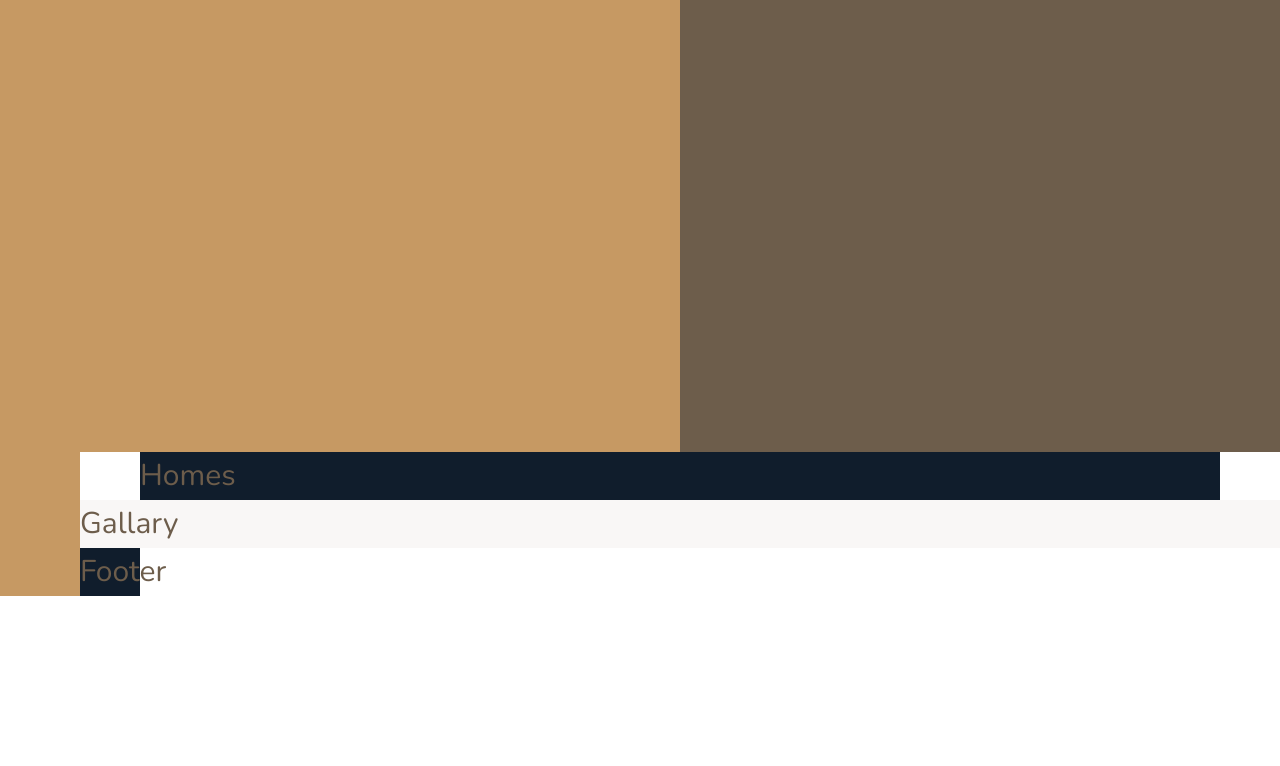
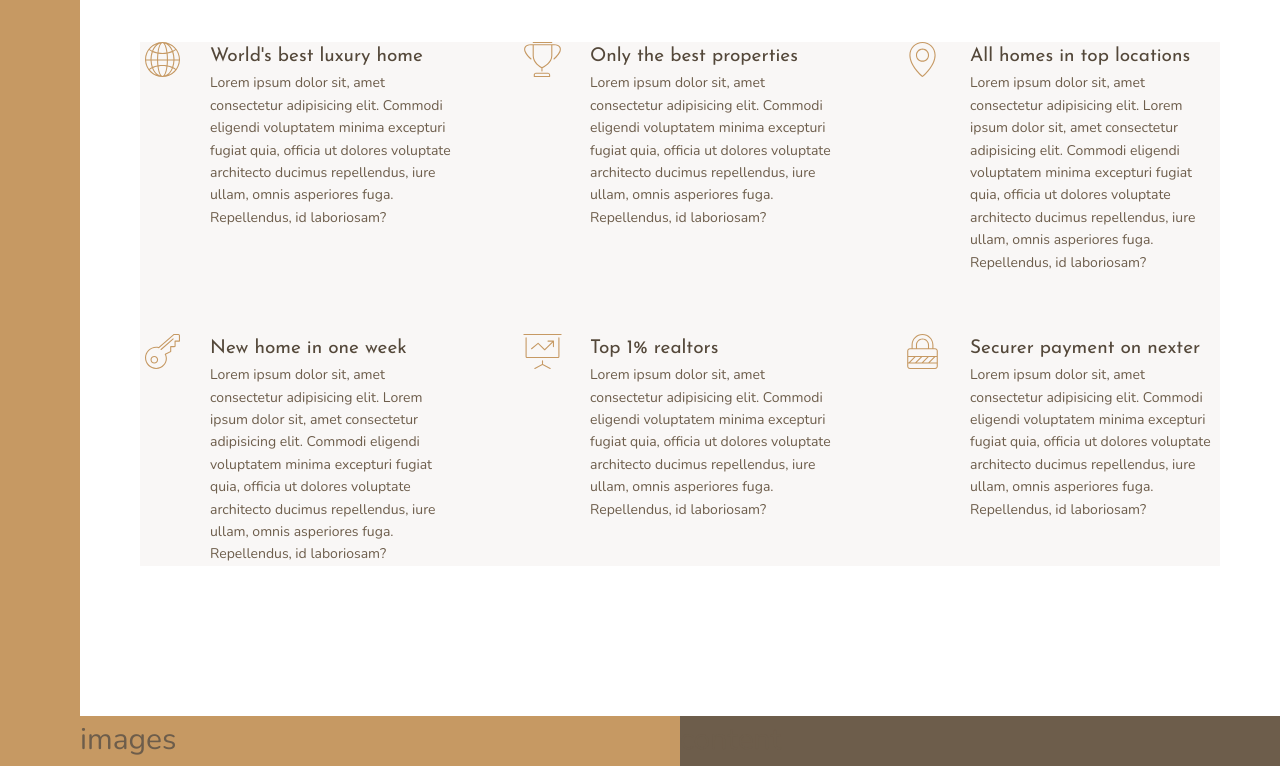
Before and after one commit to pandyapurvi/css-grid, a website: page starter/index.html in a window 1280 px wide. Shown: the part 748-1514 px from the top of the page. Before the commit the page ends 1344 px from the top, so only its background shows below. Drawn offline with nearby package versions, Linux system fonts and the light colour scheme.

Commit message:
build a feature section

```diff
--- a/starter/index.html
+++ b/starter/index.html
@@ -21,8 +21,52 @@
         <div class="realtors">
             Realtors
         </div>
+
         <section class="features">
-            Features
+            <div class="feature">
+                <svg class="feature__icon">
+                    <use xlink:href="img/sprite.svg#icon-global"></use>
+                </svg>
+                <h4 class="heading-4 heading-4--dark">World's best luxury home</h4>
+                <p class="feature__text">Lorem ipsum dolor sit, amet consectetur adipisicing elit. Commodi eligendi voluptatem minima excepturi fugiat quia, officia ut dolores voluptate architecto ducimus repellendus, iure ullam, omnis asperiores fuga. Repellendus, id laboriosam?</p>
+            </div>
+
+            <div class="feature">
+                <svg class="feature__icon">
+                    <use xlink:href="img/sprite.svg#icon-trophy"></use>
+                </svg>
+                <h4 class="heading-4 heading-4--dark">Only the best properties</h4>
+                <p class="feature__text">Lorem ipsum dolor sit, amet consectetur adipisicing elit. Commodi eligendi voluptatem minima excepturi fugiat quia, officia ut dolores voluptate architecto ducimus repellendus, iure ullam, omnis asperiores fuga. Repellendus, id laboriosam?</p>
+            </div>
+            <div class="feature">
+                <svg class="feature__icon">
+                    <use xlink:href="img/sprite.svg#icon-map-pin"></use>
+                </svg>
+                <h4 class="heading-4 heading-4--dark">All homes in top locations</h4>
+                <p class="feature__text">Lorem ipsum dolor sit, amet consectetur adipisicing elit. Lorem ipsum dolor sit, amet consectetur adipisicing elit. Commodi eligendi voluptatem minima excepturi fugiat quia, officia ut dolores voluptate architecto ducimus repellendus, iure ullam, omnis asperiores fuga. Repellendus, id laboriosam?</p>
+            </div>
+            <div class="feature">
+                <svg class="feature__icon">
+                    <use xlink:href="img/sprite.svg#icon-key"></use>
+                </svg>
+                <h4 class="heading-4 heading-4--dark">New home in one week</h4>
+                <p class="feature__text">Lorem ipsum dolor sit, amet consectetur adipisicing elit. Lorem ipsum dolor sit, amet consectetur adipisicing elit. Commodi eligendi voluptatem minima excepturi fugiat quia, officia ut dolores voluptate architecto ducimus repellendus, iure ullam, omnis asperiores fuga. Repellendus, id laboriosam?</p>
+            </div>
+            <div class="feature">
+                <svg class="feature__icon">
+                    <use xlink:href="img/sprite.svg#icon-presentation"></use>
+                </svg>
+                <h4 class="heading-4 heading-4--dark">Top 1% realtors</h4>
+                <p class="feature__text">Lorem ipsum dolor sit, amet consectetur adipisicing elit. Commodi eligendi voluptatem minima excepturi fugiat quia, officia ut dolores voluptate architecto ducimus repellendus, iure ullam, omnis asperiores fuga. Repellendus, id laboriosam?</p>
+            </div>
+            <div class="feature">
+                <svg class="feature__icon">
+                    <use xlink:href="img/sprite.svg#icon-lock"></use>
+                </svg>
+                <h4 class="heading-4 heading-4--dark">Securer payment on nexter</h4>
+                <p class="feature__text">Lorem ipsum dolor sit, amet consectetur adipisicing elit. Commodi eligendi voluptatem minima excepturi fugiat quia, officia ut dolores voluptate architecto ducimus repellendus, iure ullam, omnis asperiores fuga. Repellendus, id laboriosam?</p>
+            </div>
+
         </section>
         <div class="story__picture">
             images
--- a/starter/sass/_features.scss
+++ b/starter/sass/_features.scss
@@ -1,4 +1,27 @@
 .features {
 	background-color: $color-grey-light-1;
 	grid-column: center-start / center-end;
+	margin: 15rem 0;
+	display: grid;
+	// grid-template-columns: repeat(3, 1fr);
+	grid-template-columns: repeat(auto-fit, minmax(25rem, 1fr));
+	grid-gap: 6rem;
+	align-items: start;
 }
+
+.feature {
+	display: grid;
+	grid-template-columns: min-content 1fr;
+	grid-column-gap: 2.5rem;
+
+	&__icon {
+		fill: $color-primary;
+		width: 4.5rem;
+		height: 3.5rem;
+		grid-row: 1 / span 2;
+	}
+
+	&__text {
+		font-size: 1.4rem;
+	}
+}
--- a/starter/sass/_typography.scss
+++ b/starter/sass/_typography.scss
@@ -0,0 +1,27 @@
+%heading {
+	font-family: $font-display;
+	font-weight: 400;
+}
+.heading-1{
+ @extend %heading;
+}
+
+.heading-2{
+	@extend %heading;
+}
+.heading-3{
+	@extend %heading;
+}
+
+.heading-4{
+	@extend %heading;
+	font-size: 1.9rem;
+
+	&--light {
+		color: $color-grey-light-1;
+	}
+
+	&--dark {
+		color: $color-grey-dark-1;
+	}
+}
```
Also changed, not shown: starter/css/style.css.
